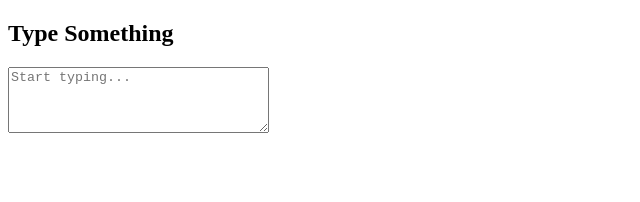
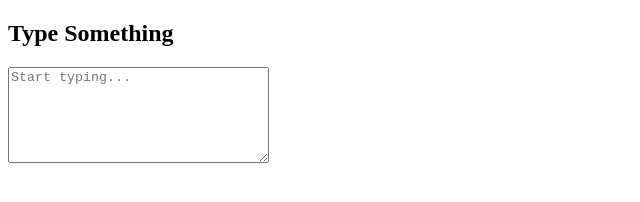
Before and after one commit to Rafiul901/Practice-for-DOM, a plain HTML site: page index11.html in a window 1280 px wide. Shown: the whole page, without its empty margins (0-640 px from the left). Drawn offline with Linux system fonts and the light colour scheme.

Commit message:
modified

```diff
--- a/index11.html
+++ b/index11.html
@@ -7,6 +7,6 @@
 </head>
 <body>
     <h2>Type Something</h2>
-    <textarea id="testArea" rows="4" cols="30" placeholder="Start typing..."></textarea>
+    <textarea id="testArea" rows="6" cols="30" placeholder="Start typing..."></textarea>
 </body>
 </html>
```
